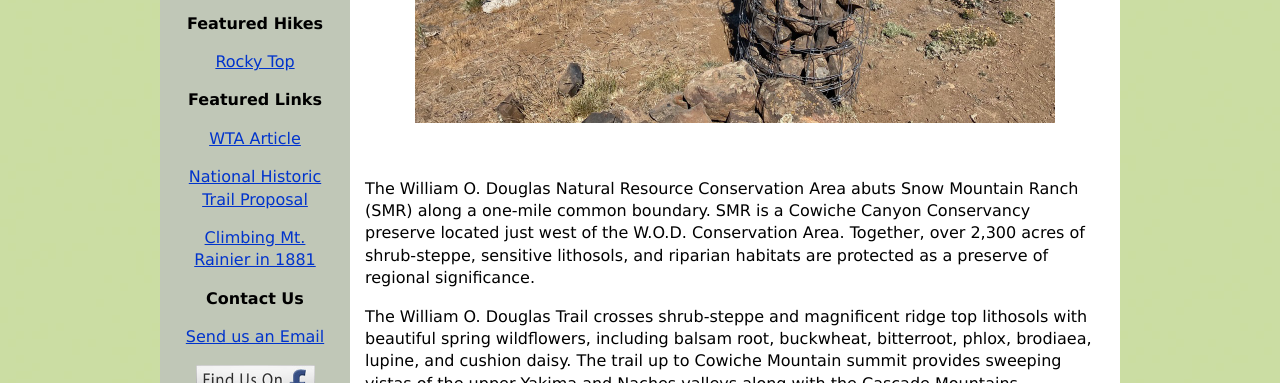
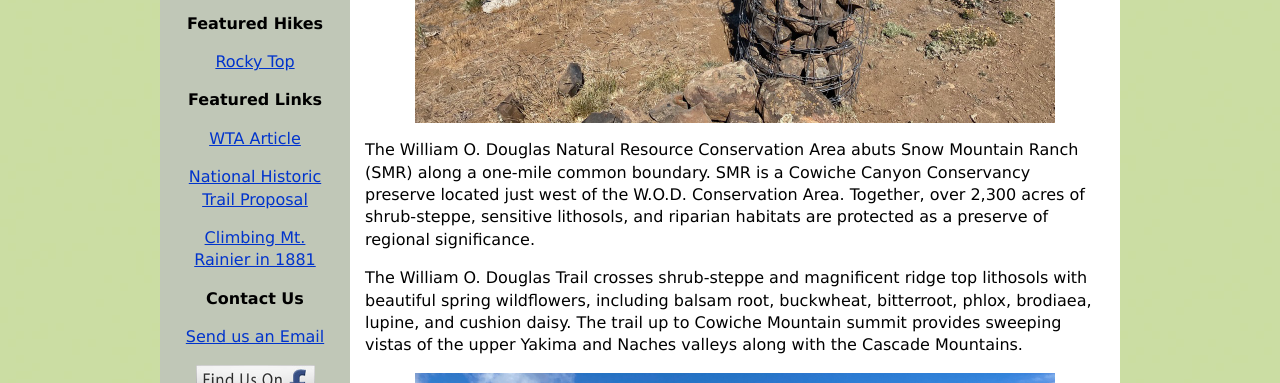
Before and after one commit to wodtrail/wodtrail.github.io, a plain HTML site: page rockytop.html in a window 1280 px wide. Shown: the part 717-1100 px from the top of the page. Drawn offline with Linux system fonts and the light colour scheme.

Commit message:
Update rockytop.html

```diff
--- a/rockytop.html
+++ b/rockytop.html
@@ -203,7 +203,6 @@ ul.nav a:hover, ul.nav a:active, ul.nav a:focus { /* this changes the background
   <div class="content"><!-- InstanceBeginEditable name="content" -->
     <p align="center"><strong>William O. Douglas Natural Resource Conservation Area</strong>    </p>
     <p align="center"><img src="Andy Photos/IMG_4042.jpeg" width="640" height="480" /></p>
-    <p align="center">&nbsp;</p>
     <p>The William O. Douglas Natural Resource Conservation Area abuts Snow Mountain Ranch (SMR) along a one-mile common boundary. SMR is a Cowiche Canyon Conservancy preserve located just west of the W.O.D. Conservation Area.  Together, over 2,300 acres of shrub-steppe, sensitive lithosols, and riparian habitats are protected as a preserve of regional significance.</p>
     <p>The William O. Douglas Trail crosses shrub-steppe and magnificent ridge top lithosols with beautiful spring wildflowers, including balsam root, buckwheat, bitterroot, phlox, brodiaea, lupine, and cushion daisy. The trail up to Cowiche Mountain summit provides sweeping vistas of the upper Yakima and Naches valleys along with the Cascade Mountains.</p>
     <p align="center"><img src="Andy Photos/IMG_4040.jpeg" width="640" height="480" /></p>
```
